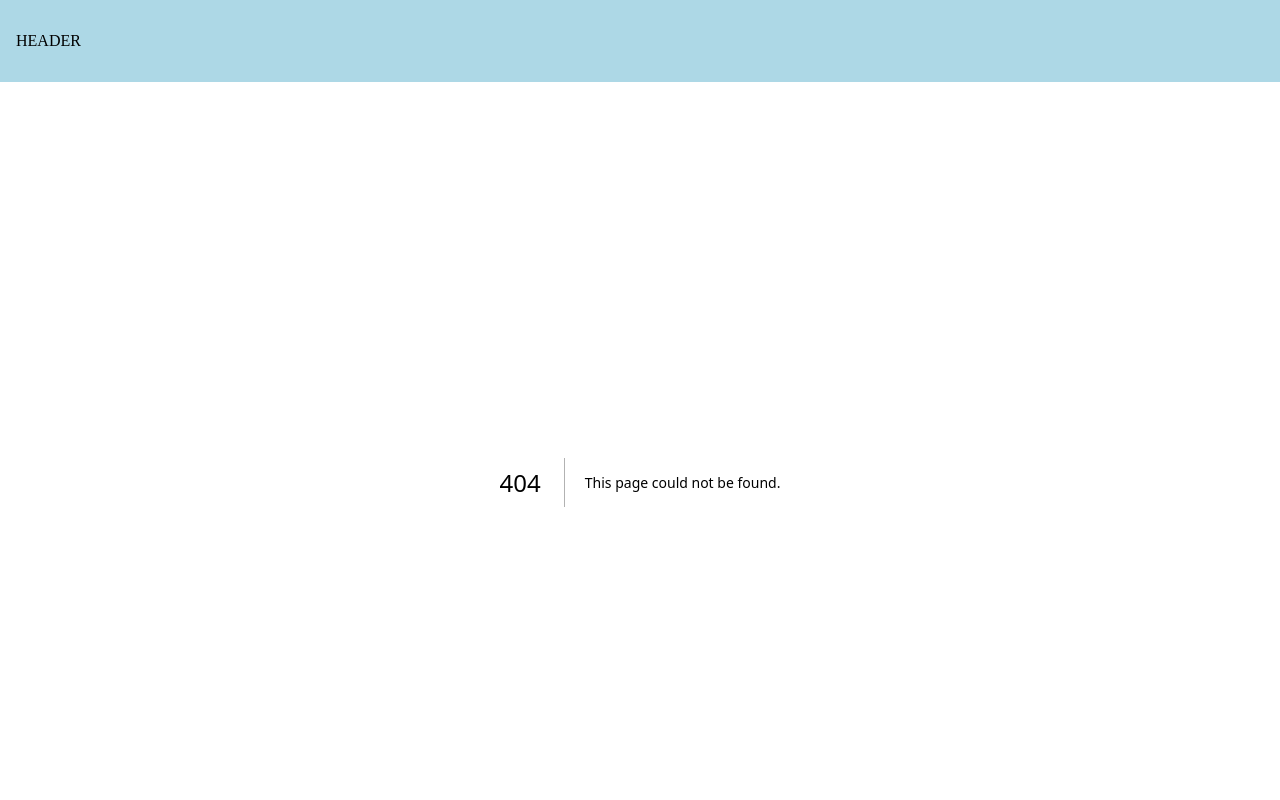
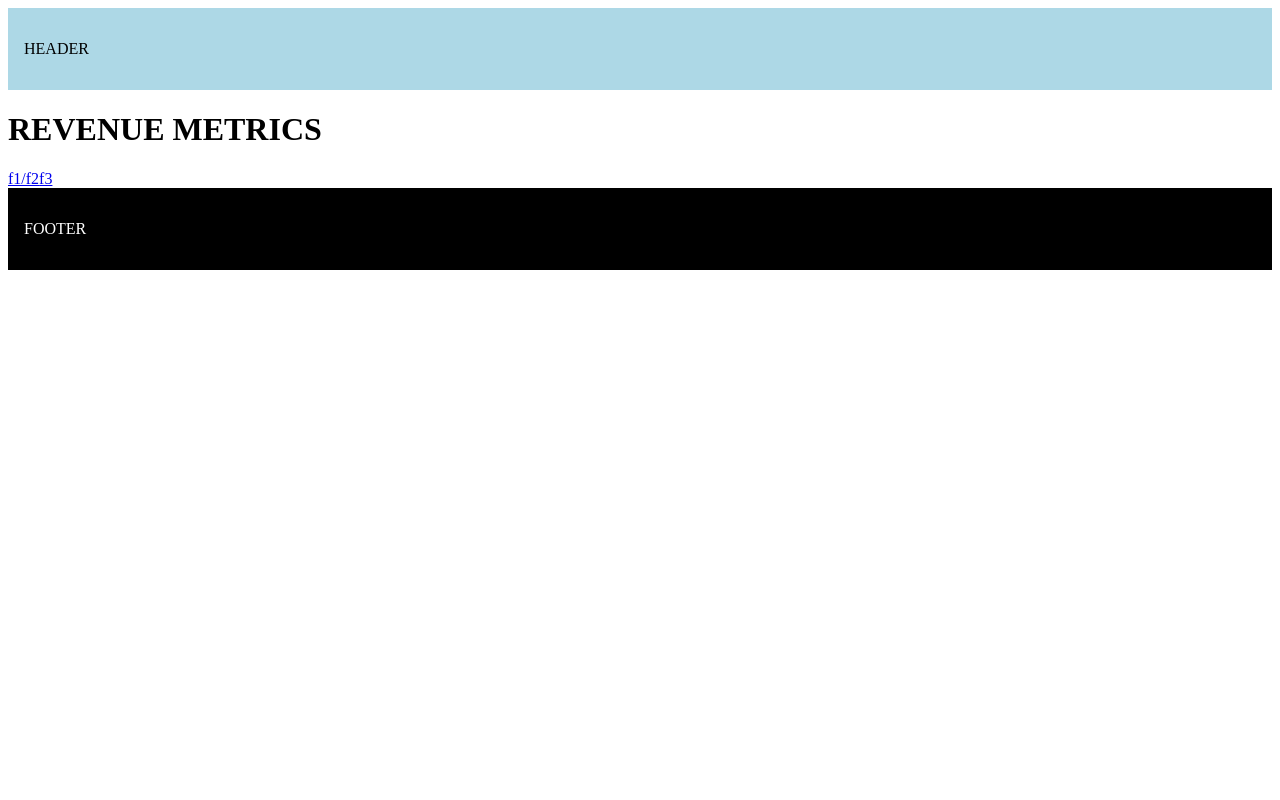
Before and after one commit to SimpleFlex/NEXTJS_TUTORIAL, a Next.js app: page /f1 in a window 1280 px wide. Before the commit this address had no page. Shown: the top 800 px of the page. Built offline with nearby package versions, Linux system fonts and the light colour scheme.

Commit message:
intercepting route

```diff
--- /dev/null
+++ b/src/app/complex-dashboard/@login/page.tsx
@@ -0,0 +1,5 @@
+import { Card } from "@/components/card";
+
+export default function LoginDashboard() {
+  return <Card>LOGIN BEFORE YOU GET ACCESS</Card>;
+}
--- /dev/null
+++ b/src/app/f1/(.)f2/page.tsx
@@ -0,0 +1,3 @@
+export default function f2() {
+  return <h1>(.)f2 page</h1>;
+}
--- /dev/null
+++ b/src/app/f1/(..)f3/page.tsx
@@ -0,0 +1,3 @@
+export default function f3() {
+  return <h1>(..)f3 page</h1>;
+}
--- /dev/null
+++ b/src/app/f1/f2/page.tsx
@@ -0,0 +1,3 @@
+export default function f2() {
+  return <h1>f2 page</h1>;
+}
--- /dev/null
+++ b/src/app/f1/page.tsx
@@ -0,0 +1,11 @@
+import Link from "next/link";
+
+export default function f1() {
+  return (
+    <>
+      <h1>REVENUE METRICS</h1>
+      <Link href="/f1/f2">f1/f2</Link>
+      <Link href="/f3">f3</Link>
+    </>
+  );
+}
```
Also changed, not shown: src/app/complex-dashboard/layout.tsx (+6 -1 lines), src/app/f3/page.tsx (added, +7 -0 lines).
